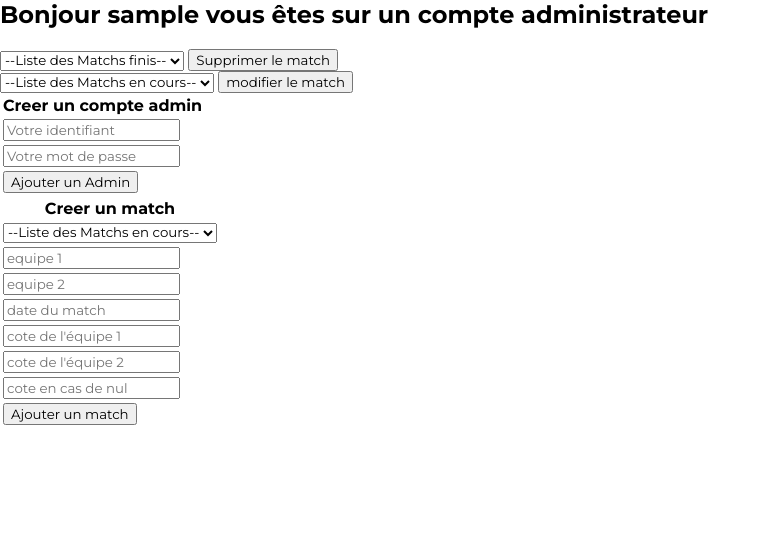
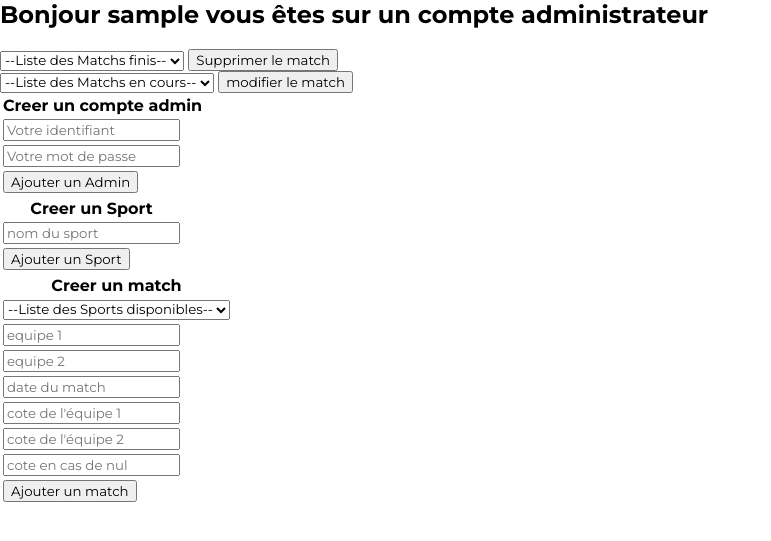
Before and after one commit to Cellendhyl/SiteWebPari, a PHP site: page /view/admin.php in a window 1280 px wide. Shown: the part 196-737 px from the top of the page, without its empty margins (0-771 px from the left). Run offline with PHP 8.4, Linux system fonts and the light colour scheme; the visitor is signed in with stand-in values (Sample User, id 1); data that the repository does not hold is empty.

Commit message:
creer sport

```diff
--- a/js/admin.js
+++ b/js/admin.js
@@ -31,6 +31,7 @@ var ajouter = document.querySelector('#ajouter');
 var enCours = document.querySelector('#listMatchEnCours');
 var fini = document.querySelector('#listMatchFini');
 var match =  document.querySelector('#ajouterMatch');
+var sport =  document.querySelector('#ajouterSport');
 
 var res = document.getElementById('result');
 function ajax(doc,div){
@@ -53,3 +54,4 @@ ajax(ajouter,res)
 ajax(enCours,res)
 ajax(fini,res)
 ajax(match,res)
+ajax(sport,res)
--- a/view/admin.php
+++ b/view/admin.php
@@ -89,11 +89,22 @@
                     </form>
                 </table>
                 <table>
+                    <th> Creer un Sport </th>
+                    <form action="../Controler/admin.php" method="POST" id="ajouterSport">
+                    <tr>
+                        <td><input type="text" name="nomSport" placeholder="nom du sport"  required/></td>
+                    </tr>
+                    <tr>
+                        <td><input type="submit" value="Ajouter un Sport" name="AjouterSport" placeholder=""/></td>
+                    </tr>
+                    </form>
+                </table>
+                <table>
                     <th> Creer un match </th>
                     <form action="../Controler/admin.php" method="POST" id="ajouterMatch">
                     <tr>
                         <td><select  name="sport" id="sport">
-                            <option value="init">--Liste des Matchs en cours--</option>
+                            <option value="init">--Liste des Sports disponibles--</option>
                         <?php
                             $reponse2 = $db->query('SELECT * FROM Sport ');
                             $reponse2->execute();
```
Also changed, not shown: Controler/admin.php (+26 -0 lines).
